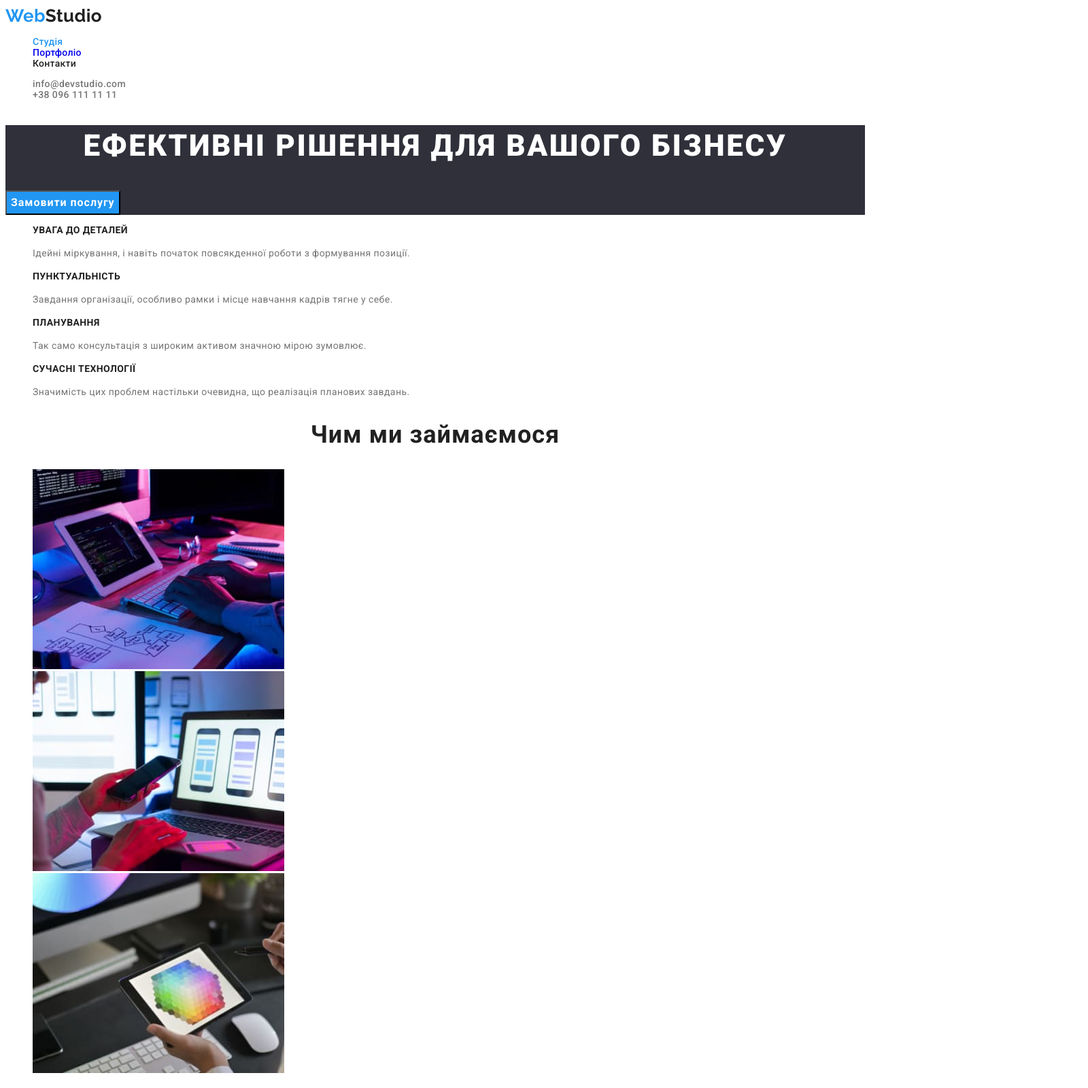
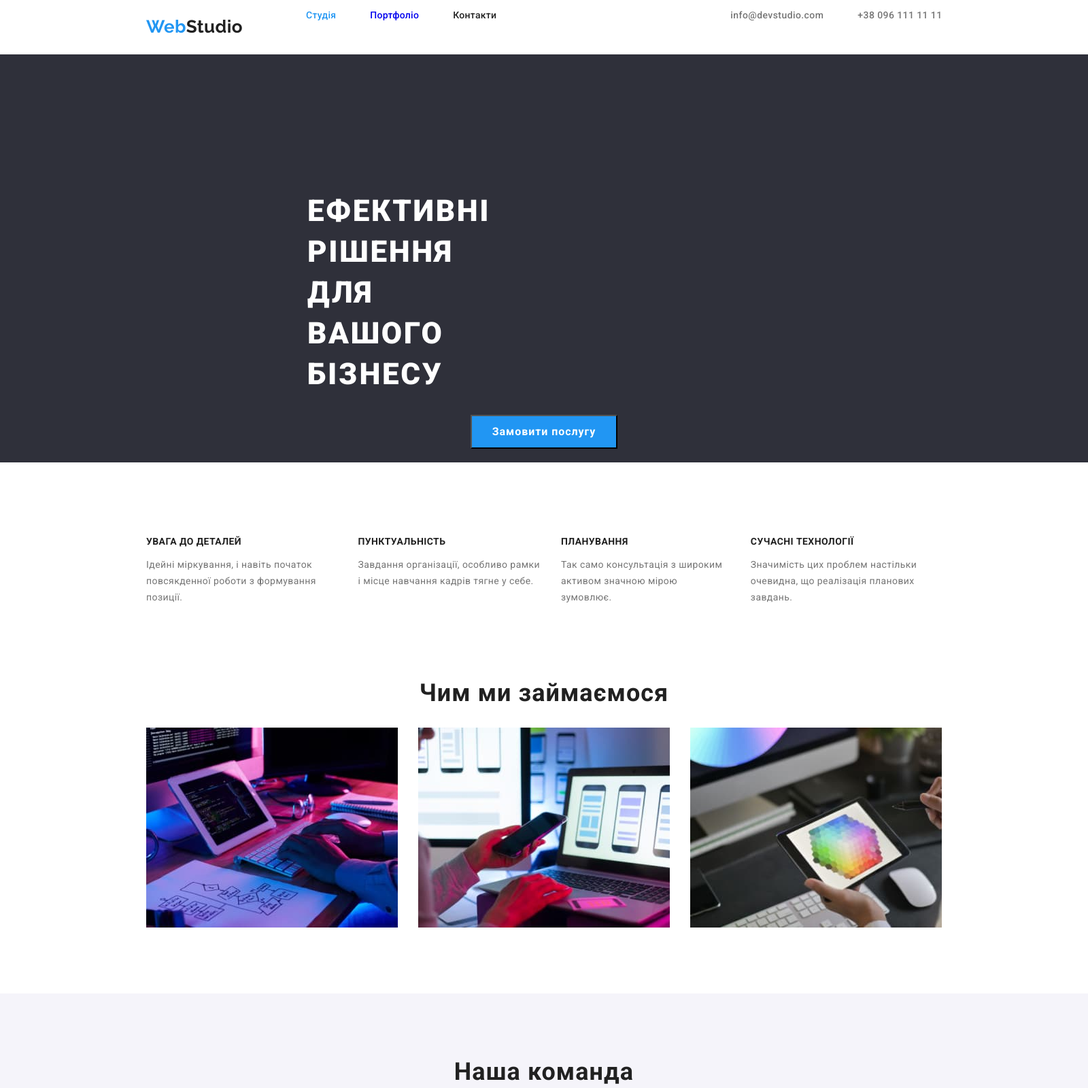
Before and after one commit to biochipman/goit-markup-hw-03, a plain HTML site: page index.html in a window 1280 px wide. Shown: the top 1600 px of the page at 68% size, 1600 px wide, since content can reach past the window. Drawn offline with nearby package versions, Linux system fonts and the light colour scheme.

Commit message:
Додає позиціонування елементів

```diff
--- a/css/styles.css
+++ b/css/styles.css
@@ -25,6 +25,10 @@ body {
   letter-spacing: 0.03em;
 }
 
+ul {
+  padding-left: 0;
+}
+
 .visually-hidden {
   position: absolute;
   width: 1px;
@@ -47,6 +51,43 @@ body {
 }
 
 /* Стилі шапки */
+.container {
+  width: 1600px;
+  margin-left: auto;
+  margin-right: auto;
+}
+
+.menu {
+  display: flex;
+  height: 80px;
+}
+
+.navi {
+  display: flex;
+}
+
+.navi > .logo {
+  padding-top: 24px;
+}
+
+.navi-items {
+  display: flex;
+  margin-right: 344px;
+}
+
+.navi-items > .item:not(:last-child) {
+  margin-right: 50px;
+}
+
+.navi-contacts {
+  display: flex;
+  padding-right: 214px;
+}
+
+.navi-contacts > .item:not(:last-child) {
+  margin-right: 50px;
+}
+
 .logo {
   color: var(--primary-logo-color);
   font-family: 'Raleway', sans-serif;
@@ -54,6 +95,12 @@ body {
   font-size: 26px;
   line-height: calc(31 / 26);
   text-decoration: none;
+}
+
+.navi > .logo {
+  display: block;
+  padding-left: 215px;
+  margin-right: 93px;
 }
 
 .logo-text-header {
@@ -93,10 +140,17 @@ body {
 
 /* Стилі героя */
 .hero {
+  height: 600px;
+  margin-bottom: 94px;
   background-color: var(--footer-bgd-color);
 }
 
 .hero-title {
+  display: block;
+  width: 696px;
+  padding: 200px 452px 0 452px;
+  margin-top: 0;
+  margin-bottom: 30px;
   color: var(--main-bgd-color);
   font-weight: 900;
   font-size: 44px;
@@ -107,6 +161,10 @@ body {
 
 /* Button-primary */
 .btn-primary {
+  display: block;
+  margin: 0 auto;
+  width: 216px;
+  height: 50px;
   font-family: inherit;
   color: var(--main-bgd-color);
   background-color: var(--primary-logo-color);
@@ -130,6 +188,19 @@ body {
 }
 
 /* Стилі особливостей */
+.features {
+  margin-bottom: 94px;
+}
+
+.features-items {
+  display: flex;
+  padding-left: 215px;
+  padding-right: 215px;
+}
+
+.features-items > .item:not(:last-child) {
+  margin-right: 30px;
+}
 
 .features-title {
   font-size: 14px;
@@ -141,9 +212,49 @@ body {
   line-height: calc(24 / 14);
 }
 
+/* Чим ми займаємося */
+.activities {
+  margin-bottom: 94px;
+}
+
+.activities-items {
+  display: flex;
+  flex-wrap: wrap;
+  padding-left: 215px;
+  padding-right: 215px;
+}
+
+.activities-items > .item:not(:last-child) {
+  margin-right: 30px;
+}
+
 /* Стилі нашої команди */
 .team {
   background-color: var(--btn-secondary-color);
+  height: 648px;
+}
+
+.team > .section-title {
+  padding-top: 94px;
+  margin-bottom: 50px;
+}
+
+.team-items {
+  display: flex;
+  flex-wrap: wrap;
+  padding-left: 215px;
+  padding-right: 215px;
+  padding-bottom: 94px;
+}
+
+.team-items > .item {
+  background-color: var(--main-bgd-color);
+  box-shadow: 0px 1px 3px rgba(0, 0, 0, 0.12), 0px 1px 1px rgba(0, 0, 0, 0.14), 0px 2px 1px rgba(0, 0, 0, 0.2);
+  border-radius: 0px 0px 4px 4px;
+}
+
+.team-items > .item:not(:last-child) {
+  margin-right: 30px;
 }
 
 .team-name {
@@ -163,10 +274,23 @@ body {
 /* Стилі підвалу */
 .footer {
   background-color: var(--footer-bgd-color);
+  height: 252px;
+}
+
+.footer > .logo {
+  display: block;
+  padding-top: 60px;
+  padding-left: 215px;
+  margin-bottom: 20px;
 }
 
 .logo-text-footer {
   color: var(--main-bgd-color);
+}
+
+.footer-contacts {
+  padding-left: 215px;
+  padding-bottom: 60px;
 }
 
 .item > .address-link {
--- a/index.html
+++ b/index.html
@@ -5,6 +5,7 @@
     <meta http-equiv="X-UA-Compatible" content="IE=edge" />
     <meta name="viewport" content="width=device-width, initial-scale=1.0" />
     <title>Студія</title>
+    <link rel="stylesheet" href="node_modules/modern-normalize/modern-normalize.css" />
     <link rel="preconnect" href="https://fonts.googleapis.com" />
     <link rel="preconnect" href="https://fonts.gstatic.com" crossorigin />
     <link
@@ -16,7 +17,7 @@
 
   <body>
     <!-- Шапка сайту -->
-    <header class="menu">
+    <header class="menu container">
       <nav class="navi">
         <a class="logo link" href="./index.html">Web<span class="logo-text-header">Studio</span></a>
 
@@ -43,28 +44,28 @@
 
     <main>
       <!-- Герой -->
-      <section class="hero">
+      <section class="hero container">
         <h1 class="hero-title capitalize">Ефективні рішення для вашого бізнесу</h1>
         <button class="btn-primary" type="button">Замовити послугу</button>
       </section>
 
       <!-- Особливості -->
-      <section class="features">
+      <section class="features container">
         <h2 class="visually-hidden">Наші особливості</h2>
-        <ul class="list">
-          <li>
+        <ul class="features-items list">
+          <li class="item">
             <h3 class="features-title capitalize">Увага до деталей</h3>
             <p class="features-desc">Ідейні міркування, і навіть початок повсякденної роботи з формування позиції.</p>
           </li>
-          <li>
+          <li class="item">
             <h3 class="features-title capitalize">Пунктуальність</h3>
             <p class="features-desc">Завдання організації, особливо рамки і місце навчання кадрів тягне у себе.</p>
           </li>
-          <li>
+          <li class="item">
             <h3 class="features-title capitalize">Планування</h3>
             <p class="features-desc">Так само консультація з широким активом значною мірою зумовлює.</p>
           </li>
-          <li>
+          <li class="item">
             <h3 class="features-title capitalize">Сучасні технології</h3>
             <p class="features-desc">Значимість цих проблем настільки очевидна, що реалізація планових завдань.</p>
           </li>
@@ -72,41 +73,41 @@
       </section>
 
       <!-- Чим ми займаємося -->
-      <section class="activities">
+      <section class="activities container">
         <h2 class="section-title">Чим ми займаємося</h2>
-        <ul class="activities-list list">
-          <li>
-            <img src="./images/box1.jpg" alt="Верстка макету" width="370" height="294" />
+        <ul class="activities-items list">
+          <li class="item">
+            <img class="activities-img" src="./images/box1.jpg" alt="Верстка макету" width="370" height="294" />
           </li>
-          <li>
-            <img src="./images/box2.jpg" alt="Адаптація для гаджетів" width="370" height="294" />
+          <li class="item">
+            <img class="activities-img" src="./images/box2.jpg" alt="Адаптація для гаджетів" width="370" height="294" />
           </li>
-          <li>
-            <img src="./images/box3.jpg" alt="Стилізація сайту" width="370" height="294" />
+          <li class="item">
+            <img class="activities-img" src="./images/box3.jpg" alt="Стилізація сайту" width="370" height="294" />
           </li>
         </ul>
       </section>
 
       <!-- Наша команда -->
-      <section class="team">
+      <section class="team container">
         <h2 class="section-title">Наша команда</h2>
-        <ul class="team-list list">
-          <li>
+        <ul class="team-items list">
+          <li class="item">
             <img src="./images/member1.jpg" width="270" height="260" alt="Ігор Дем'яненко" />
             <h3 class="team-name">Ігор Дем'яненко</h3>
             <p class="team-role">Product Designer</p>
           </li>
-          <li>
+          <li class="item">
             <img src="./images/member2.jpg" width="270" height="260" alt="Ольга Рєпіна" />
             <h3 class="team-name">Ольга Рєпіна</h3>
             <p class="team-role">Frontend Developer</p>
           </li>
-          <li>
+          <li class="item">
             <img src="./images/member3.jpg" width="270" height="260" alt="Микола Тарасов" />
             <h3 class="team-name">Микола Тарасов</h3>
             <p class="team-role">Marketing</p>
           </li>
-          <li>
+          <li class="item">
             <img src="./images/member4.jpg" width="270" height="260" alt="Михайло Єрмаков" />
             <h3 class="team-name">Михайло Єрмаков</h3>
             <p class="team-role">UI Designer</p>
@@ -116,7 +117,7 @@
     </main>
 
     <!-- Підвал -->
-    <footer class="footer">
+    <footer class="footer container">
       <a class="logo" href="./index.html">Web<span class="logo-text-footer">Studio</span></a>
       <address class="footer-contacts">
         <ul class="address-items list">
```
Also changed, not shown: portfolio.html (+1 -0 lines).
